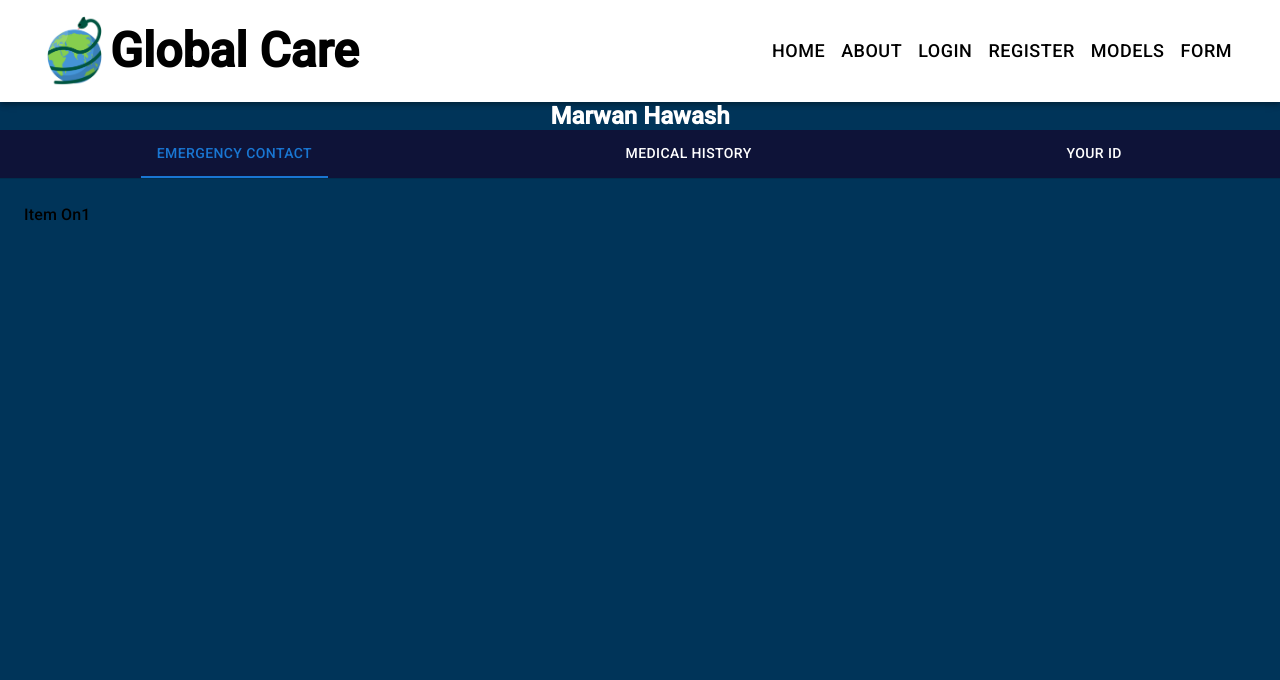
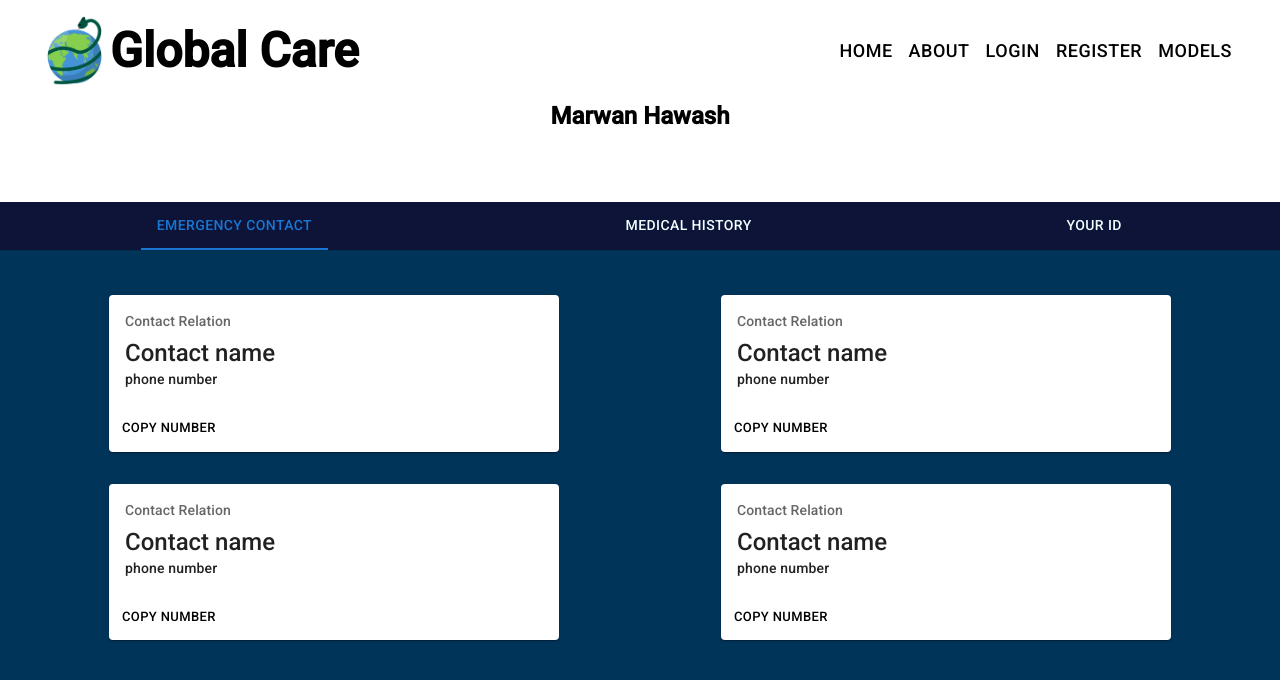
Before and after one commit to mourra950/Google-Solution, a React (Create React App) app in the folder myapp/: page /profile in a window 1280 px wide. Shown: the top 680 px of the page. Built offline with nearby package versions, Linux system fonts and the light colour scheme.

Commit message:
adjusted the profile page

```diff
--- a/myapp/package.json
+++ b/myapp/package.json
@@ -12,6 +12,7 @@
     "@testing-library/user-event": "^13.5.0",
     "antd": "^5.3.2",
     "axios": "^1.3.4",
+    "mui-tel-input": "^3.1.1",
     "react": "^18.2.0",
     "react-dom": "^18.2.0",
     "react-router-dom": "^6.9.0",
--- /dev/null
+++ b/myapp/src/components/Emergencycontact.jsx
@@ -0,0 +1,38 @@
+import * as React from 'react';
+import Box from '@mui/material/Box';
+import Card from '@mui/material/Card';
+import CardActions from '@mui/material/CardActions';
+import CardContent from '@mui/material/CardContent';
+import Button from '@mui/material/Button';
+import Typography from '@mui/material/Typography';
+
+const bull = (
+    <Box
+        component="span"
+        sx={{ display: 'inline-block', mx: '2px', transform: 'scale(0.8)' }}
+    >
+        •
+    </Box>
+);
+
+export default function BasicCard() {
+    return (
+        <Card sx={{ minWidth: 450, maxWidth: 600 }}>
+            <CardContent>
+                <Typography sx={{ fontSize: 14 }} color="text.secondary" gutterBottom>
+                    Contact Relation
+                </Typography>
+                <Typography variant="h5" component="div">
+                    Contact name
+                </Typography>
+
+                <Typography variant="body2">
+                    phone number
+                </Typography>
+            </CardContent>
+            <CardActions>
+                <Button size="small">Copy number</Button>
+            </CardActions>
+        </Card>
+    );
+}
--- a/myapp/src/components/Navbar.jsx
+++ b/myapp/src/components/Navbar.jsx
@@ -32,7 +32,6 @@ function Navbar() {
     { text: "Login", path: "/login" },
     { text: "Register", path: "/register" },
     { text: "Models", path: "/models" },
-    { text: "Form", path: "/form" },
   ];
 
   return (
--- a/myapp/src/pages/Profile.jsx
+++ b/myapp/src/pages/Profile.jsx
@@ -8,11 +8,16 @@ import {
   Box,
   Tab,
   Tabs,
+  Accordion,
+  AccordionSummary,
+  AccordionDetails
 } from "@mui/material";
+import ExpandMoreIcon from '@mui/icons-material/ExpandMore';
 import "../styles/Profile.css";
 import { QRCode, Button } from "antd";
 import data from "../data.json";
 import ConfusedImage from "../images/confused.jpg";
+import BasicCard from "../components/Emergencycontact";
 
 const downloadQRCode = () => {
   const canvas = document.getElementById("myqrcode")?.querySelector("canvas");
@@ -105,6 +110,7 @@ export default function Profile() {
   return (
     <>
       <h2 className="t">{patientName}</h2>
+
       <Box sx={{ width: "100%" }}>
         <Box sx={{ borderBottom: 1, borderColor: "divider" }}>
           <Tabs
@@ -112,18 +118,55 @@ export default function Profile() {
             onChange={handleChange}
             aria-label="basic tabs example"
           >
-            <Tab label="Emergency Contact" {...a11yProps(0)} />
-            <Tab label="Medical History" {...a11yProps(1)} />
-            <Tab label="Your ID" {...a11yProps(2)} />
+            <Tab className="tabs_profile" label="Emergency Contact" {...a11yProps(0)} />
+            <Tab className="tabs_profile" label="Medical History" {...a11yProps(1)} />
+            <Tab className="tabs_profile" label="Your ID" {...a11yProps(2)} />
           </Tabs>
         </Box>
         <TabPanel value={value} index={0}>
-          Item On1
+        <div className="cards-grid">
+
+          <BasicCard/>
+          <BasicCard/>
+
+          <BasicCard/>
+
+          <BasicCard/>
+          </div>
+
         </TabPanel>
         <TabPanel value={value} index={1}>
-          {data.map((record, index) => (
-            <MedicalRecord key={index} record={record} />
-          ))}
+          <div>
+            <Accordion>
+              <AccordionSummary
+                expandIcon={<ExpandMoreIcon />}
+                aria-controls="panel1a-content"
+                id="panel1a-header"
+              >
+                <Typography>Diabetes</Typography>
+              </AccordionSummary>
+              <AccordionDetails>
+                <Typography>
+                  Patient has Type 2 Diabetes
+                  </Typography>
+              </AccordionDetails>
+            </Accordion>
+            <Accordion>
+              <AccordionSummary
+                expandIcon={<ExpandMoreIcon />}
+                aria-controls="panel2a-content"
+                id="panel2a-header"
+              >
+                <Typography>Peanut allergy</Typography>
+              </AccordionSummary>
+              <AccordionDetails>
+                <Typography>
+               user has extreme peanut allergies
+                </Typography>
+              </AccordionDetails>
+            </Accordion>
+          </div>
+
         </TabPanel>
         <TabPanel value={value} index={2}>
           <Typography style={{ textAlign: "center", color: "white" }}>
--- a/myapp/src/pages/Register.js
+++ b/myapp/src/pages/Register.js
@@ -1,4 +1,5 @@
 import React, { useState } from "react";
+import { MuiTelInput } from 'mui-tel-input'
 import { Link } from "react-router-dom";
 import axios from "axios";
 import {
@@ -7,15 +8,20 @@ import {
   FormControlLabel,
   TextField,
   Typography,
-  Container,
+  Container,FormLabel,
+  RadioGroup,Radio
 } from "@mui/material";
 import "../styles/form.css";
 
 const Register = () => {
+  const [phone, setPhone] = React.useState('')
+
+
   const [fullName, setFullName] = useState("");
   const [email, setEmail] = useState("");
   const [password, setPassword] = useState("");
   const [confirmPassword, setConfirmPassword] = useState("");
+
   const [agreeTerms, setAgreeTerms] = useState(false);
   const [errors, setErrors] = useState({});
 
@@ -106,6 +112,26 @@ const Register = () => {
             error={Boolean(errors.confirmPassword)}
             helperText={errors.confirmPassword}
           />
+          <MuiTelInput value={phone}
+            fullWidth
+
+            onChange={(newPhone) => {
+              setPhone(newPhone)
+            }}
+            error={Boolean(errors.phone)}
+          />
+          <FormLabel fullWidth id="demo-radio-buttons-group-label">Gender</FormLabel>
+          <RadioGroup
+
+            aria-labelledby="demo-radio-buttons-group-label"
+            defaultValue="other"
+            name="radio-buttons-group"
+            row
+          >
+            <FormControlLabel value="female" control={<Radio />} label="Female" />
+            <FormControlLabel  value="male" control={<Radio />} label="Male" />
+            <FormControlLabel value="other" control={<Radio />} label="Other" />
+          </RadioGroup>
           <FormControlLabel
             control={
               <Checkbox
--- a/myapp/src/styles/Profile.css
+++ b/myapp/src/styles/Profile.css
@@ -9,13 +9,17 @@
 }
 .t{
     padding: 0 10px;
+    height: 100px;
+    background-color: white;
+    color: black;
+    outline: 2px;
 }
 button.MuiButtonBase-root{
-    color:white
+    color:rgb(0, 0, 0);
+    outline: 2px;
+
 }
-button.MuiButtonBase-root:hover{
-    color:rgb(168, 48, 48)
+button.tabs_profile
+{
+    color: azure;
 }
-button.MuiButtonBase-root:focus{
-    color:rgb(168, 48, 48)
-}
```
Also changed, not shown: 1 other file (tests, documents, lock files or other folders).
